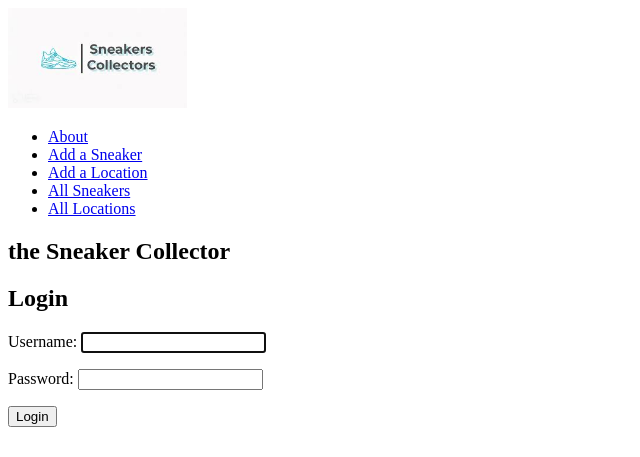
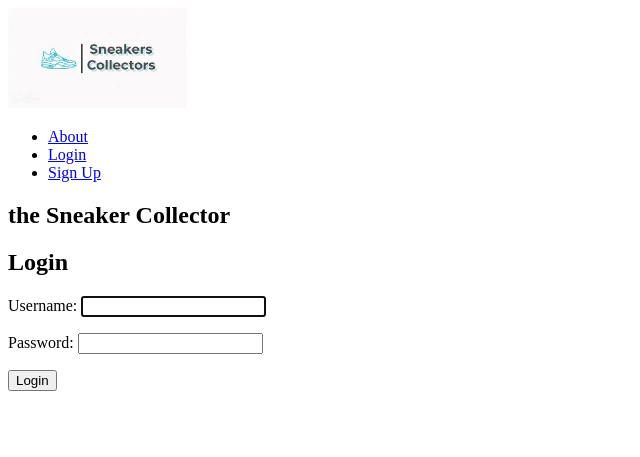
Before and after one commit to gfou20/sneaker-collector, a Django app: page / in a window 1280 px wide. Shown: the top 457 px of the page, without its empty margins (0-640 px from the left). Run offline with Django 4.2, Linux system fonts and the light colour scheme.

Commit message:
implmemtn login/logout functionality

```diff
--- a/main_app/templates/base.html
+++ b/main_app/templates/base.html
@@ -28,11 +28,17 @@
     </div>
     <nav>
       <ul>
-        <li><a href="{% url 'about' %}">About</a></li>
-        <li><a href="{% url 'sneakers_create' %}">Add a Sneaker</a></li>
-        <li><a href="{% url 'locations_create' %}">Add a Location</a></li>
-        <li><a href="{% url 'sneakers_index' %}">All Sneakers</a></li>
-        <li><a href="{% url 'locations_index' %}">All Locations</a></li>
+        {% if user.is_authenticated %}
+          <li><a href="{% url 'about' %}">About</a></li>
+          <li><a href="{% url 'sneakers_create' %}">Add a Sneaker</a></li>
+          <li><a href="{% url 'locations_create' %}">Add a Location</a></li>
+          <li><a href="{% url 'sneakers_index' %}">All Sneakers</a></li>
+          <li><a href="{% url 'locations_index' %}">All Locations</a></li>
+        {% else %}
+          <li><a href="{% url 'about' %}">About</a></li>
+          <li><a href="{% url 'home' %}">Login</a></li>
+          <li><a href="{% url 'signup' %}">Sign Up</a></li>
+        {% endif %}
       </ul>
     </nav>
   </header>
--- a/main_app/templates/home.html
+++ b/main_app/templates/home.html
@@ -12,6 +12,7 @@
     <h1>the Sneaker Collector</h1>
   </div>
 </section>
+{% if not user.is_authenticated %}
   <section>
     <form action="{% url 'home' %}" method="post" class="login">
       <h1>Login</h1>
@@ -21,4 +22,6 @@
       <button type="submit" class="btn submit">Login</button>
     </form>
   </section>
+{% endif %}
+
 {% endblock %}
--- a/main_app/urls.py
+++ b/main_app/urls.py
@@ -16,4 +16,5 @@ urlpatterns = [
   path('locations/', views.LocationList.as_view(), name='locations_index'),
   path('locations/<int:pk>/update/', views.LocationUpdate.as_view(), name='locations_update'),
   path('locations/<int:pk>/delete/', views.LocationDelete.as_view(), name='locations_delete'),
+  path('accounts/signup', views.signup, name='signup')
 ]
--- a/main_app/views.py
+++ b/main_app/views.py
@@ -2,6 +2,8 @@ from django.shortcuts import render, redirect
 from django.views.generic import ListView, DetailView
 from django.views.generic.edit import CreateView, UpdateView, DeleteView
 from django.contrib.auth.views import LoginView
+from django.contrib.auth import login
+from django.contrib.auth.forms import UserCreationForm
 from .models import Sneaker, Location
 from .forms import ReleaseForm
 
@@ -25,6 +27,10 @@ def sneakers_detail(request, sneaker_id):
 class SneakerCreate(CreateView):
   model = Sneaker
   fields = ['name', 'brand', 'description', 'color', 'price']
+
+  def form_valid(self, form):
+    form.instance.user = self.request.user
+    return super().form_valid(form)
 
 class SneakerUpdate(UpdateView):
   model = Sneaker
@@ -63,3 +69,17 @@ class LocationDelete(DeleteView):
 def assoc_location(request, sneaker_id, location_id):
   Sneaker.objects.get(id=sneaker_id).locations.add(location_id)
   return redirect('sneakers_detail', sneaker_id=sneaker_id)
+
+def signup(request):
+  error_message = ''
+  if request.method == 'POST':
+    form = UserCreationForm(request.POST)
+    if form.is_valid():
+      user = form.save()
+      login(request, user)
+      return redirect('sneakers_index')
+    else:
+      error_message = 'Invalid sign up - try again'
+  form = UserCreationForm()
+  context = {'form': form, 'error_message': error_message}
+  return render(request, 'signup.html', context)
--- a/sneakercollector/settings.py
+++ b/sneakercollector/settings.py
@@ -123,6 +123,10 @@ USE_TZ = True
 
 STATIC_URL = 'static/'
 
+LOGIN_REDIRECT_URL = 'sneakers_index'
+
+LOGOUT_REDIRECT_URL = 'home'
+
 # Default primary key field type
 # https://docs.djangoproject.com/en/4.1/ref/settings/#default-auto-field
 
```
Also changed, not shown: main_app/templates/signup.html (added). Lines whose indentation alone changed are shown as unchanged.
